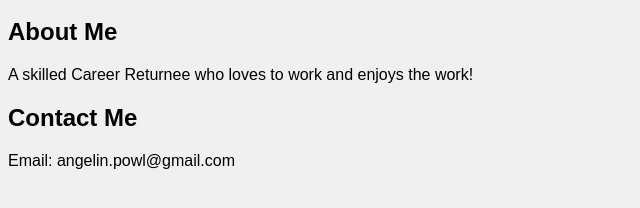
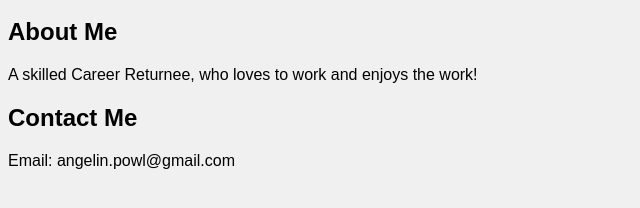
Before and after one commit to AngiePowl/NewRepo, a plain HTML site: page index.html in a window 1280 px wide. Shown: the part 162-370 px from the top of the page, 0-640 px from the left. Drawn offline with Linux system fonts and the light colour scheme.

Commit message:
Update index.html

```diff
--- a/index.html
+++ b/index.html
@@ -30,7 +30,7 @@
     <main>
         <section>
             <h2>About Me </h2>
-            <p>A skilled Career Returnee who loves to work and enjoys the work! </p>
+            <p>A skilled Career Returnee, who loves to work and enjoys the work! </p>
         </section>
         <section>
             <h2>Contact Me</h2>
```
